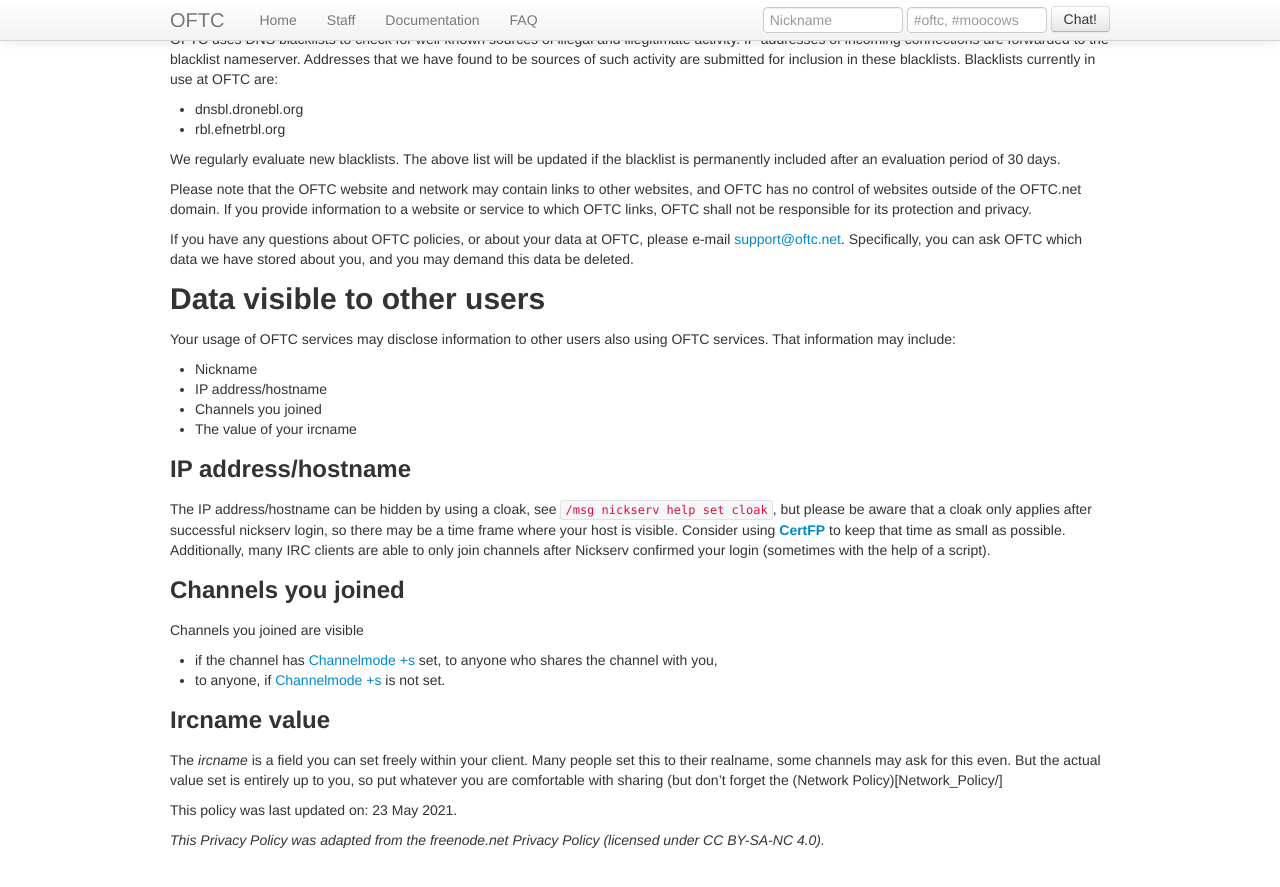
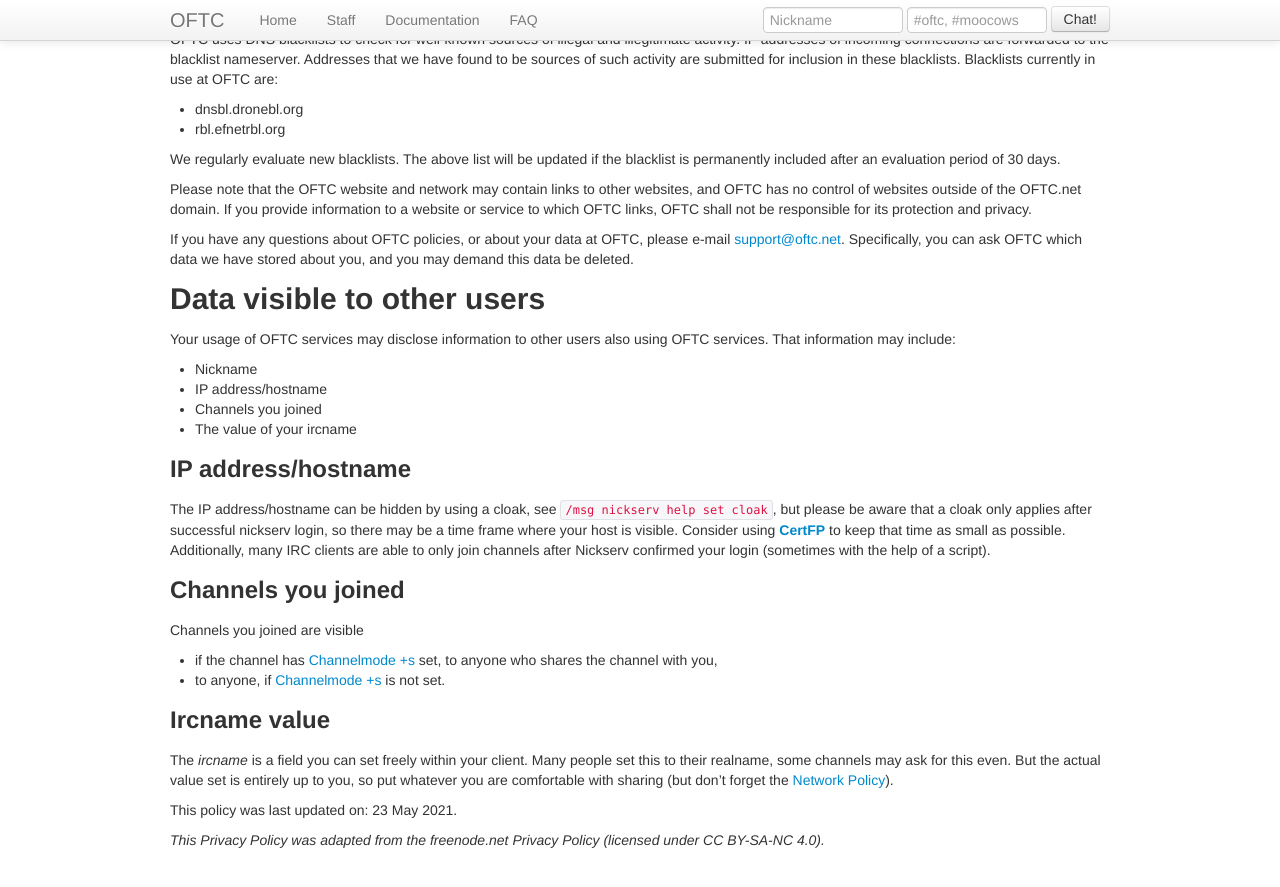
Before and after one commit to oftc/oftc-web, a Jekyll site: the page built from Privacy_Policy.md, in a window 1280 px wide and 900 px high, scrolled down 671 px. Shown: the top 887 px of the window. Built offline with Jekyll 4.4.1, drawn with Linux system fonts in a browser that asks for light colours.

Commit message:
Fix links

```diff
--- a/Privacy_Policy.md
+++ b/Privacy_Policy.md
@@ -83,15 +83,15 @@
 
 ## Channels you joined
 Channels you joined are visible
-* if the channel has [Channelmode +s](ChannelModes/) set, to anyone
+* if the channel has [Channelmode +s](/ChannelModes/) set, to anyone
   who shares the channel with you,
-* to anyone, if [Channelmode +s](ChannelModes/) is not set.
+* to anyone, if [Channelmode +s](/ChannelModes/) is not set.
 
 ## Ircname value
 The *ircname* is a field you can set freely within your client. Many
 people set this to their realname, some channels may ask for this
 even. But the actual value set is entirely up to you, so put whatever
-you are comfortable with sharing (but don't forget the (Network Policy)[Network_Policy/]
+you are comfortable with sharing (but don't forget the [Network Policy](/Network_Policy/)).
 
 This policy was last updated on: 23 May 2021.
 
```
